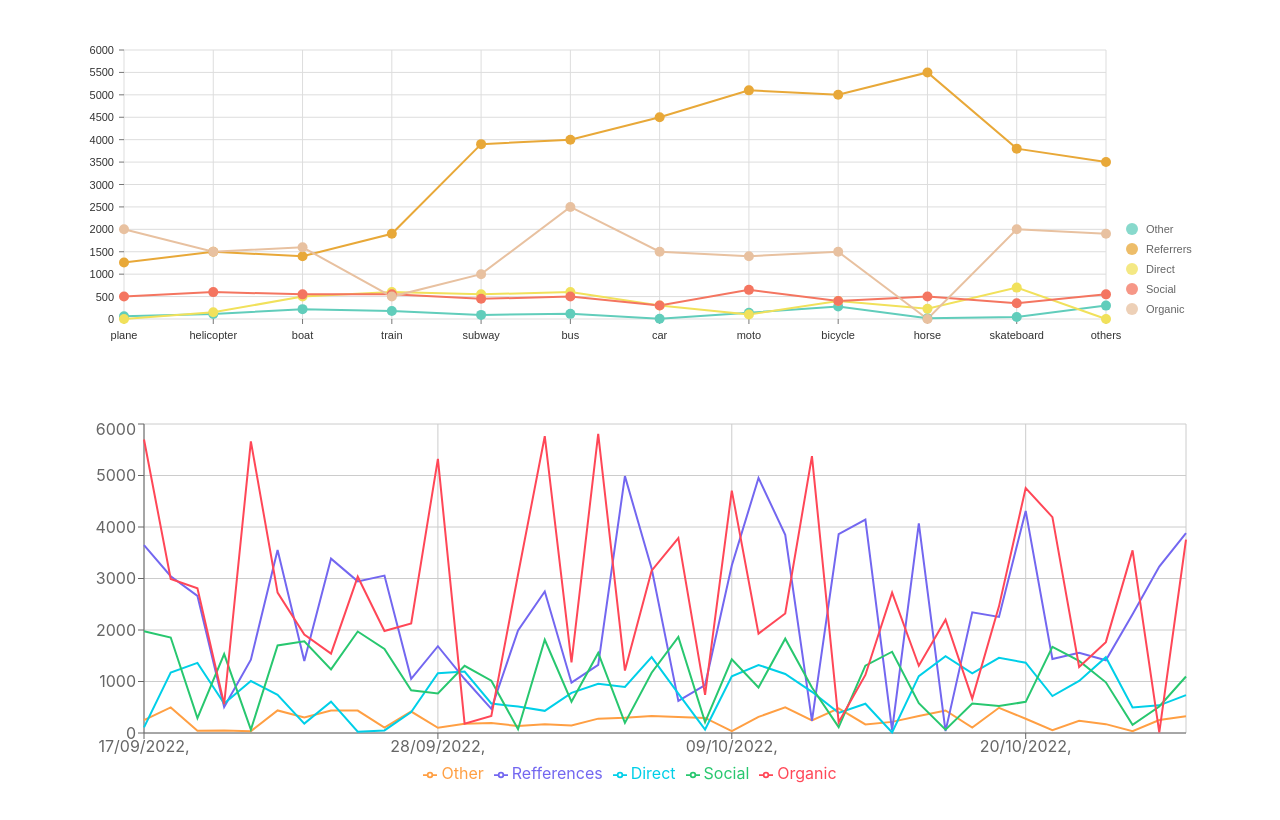
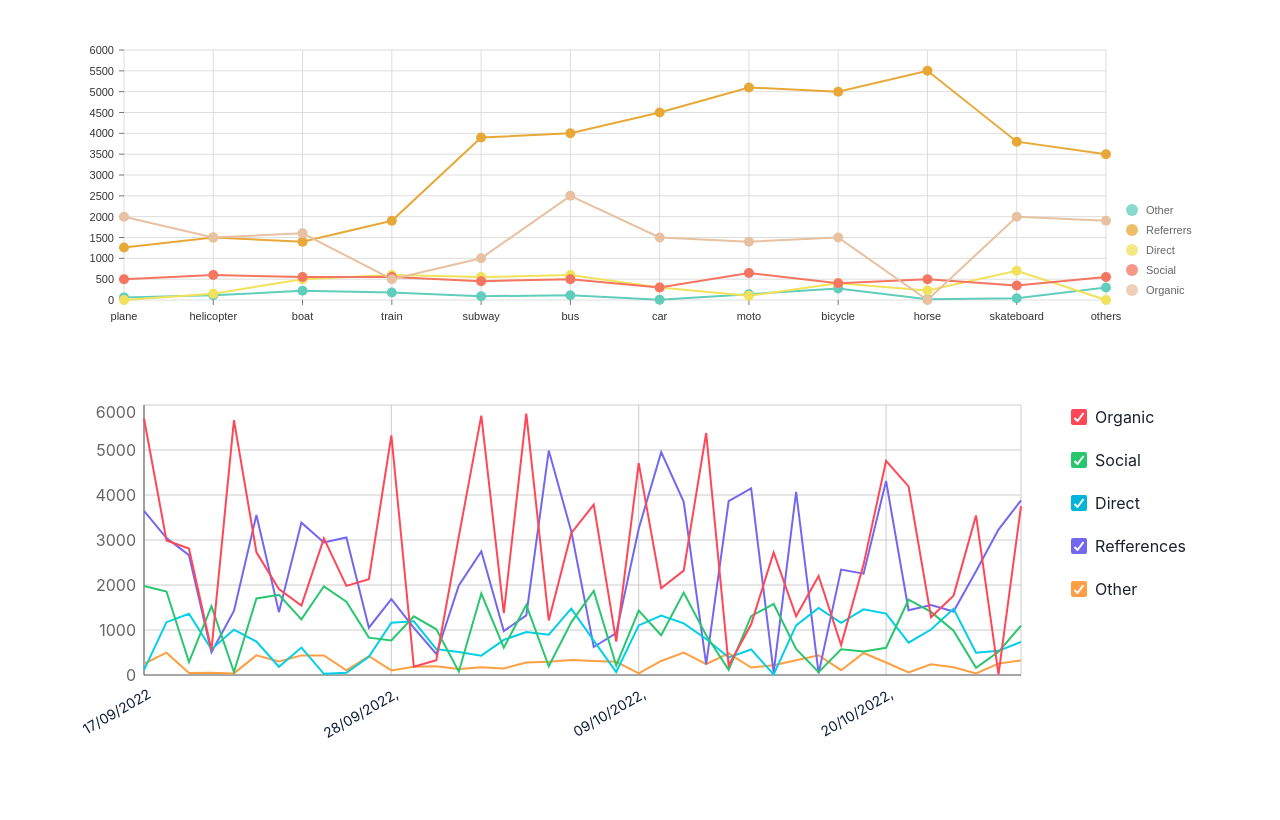
Before and after one commit to Pasha28198/test-chart, a React (Create React App) app: page / in a window 1280 px wide. Shown: the top 820 px of the page. Built offline with nearby package versions, Linux system fonts and the light colour scheme; the HTML template or start-up script is replaced by a standard one.

Commit message:
Add some styles

```diff
--- a/package.json
+++ b/package.json
@@ -3,11 +3,15 @@
   "version": "0.1.0",
   "private": true,
   "dependencies": {
+    "@chakra-ui/react": "^2.3.2",
+    "@emotion/react": "^11.10.4",
+    "@emotion/styled": "^11.10.4",
     "@nivo/line": "^0.80.0",
     "@testing-library/jest-dom": "^5.16.5",
     "@testing-library/react": "^13.4.0",
     "@testing-library/user-event": "^13.5.0",
     "dateformat": "^5.0.3",
+    "framer-motion": "^7.3.5",
     "nivo": "^0.31.0",
     "react": "^18.2.0",
     "react-dom": "^18.2.0",
--- a/src/App.js
+++ b/src/App.js
@@ -1,14 +1,18 @@
 import './App.css';
 
 import { NivoChart } from './Charts/NivoChart';
+import { ChakraProvider } from '@chakra-ui/react';
+import { RechartExample } from './Charts/Rechart';
 
-import { RechartExample } from './Charts/Rechart';
+import { theme } from './theme';
 
 function App() {
   return (
     <div className="App">
-      <NivoChart />
-      <RechartExample/>
+      <ChakraProvider theme={theme}>
+        <NivoChart />
+        <RechartExample />
+      </ChakraProvider>
     </div>
   );
 }
--- a/src/Charts/Rechart.js
+++ b/src/Charts/Rechart.js
@@ -1,4 +1,4 @@
-import React, { PureComponent } from 'react';
+import React, { useState } from 'react';
 import {
   LineChart,
   Line,
@@ -12,7 +12,21 @@ import {
 import { Container } from './styles';
 import { RechartMock } from './mock';
 
+import { CustomizedAxisTick } from './components/CustomizedAxisTick';
+import { CustomizedLegend } from './components/CustomizedLegend';
+
 export const RechartExample = () => {
+  const [hidenLines, setHidenLines] = useState({
+    Other: false,
+    Refferences: false,
+    Direct: false,
+    Social: false,
+    Organic: false,
+  });
+  const togleLine = (lineName) => {
+    console.log(lineName);
+    setHidenLines({ ...hidenLines, [lineName]: !hidenLines[lineName] });
+  };
   return (
     <Container>
       <ResponsiveContainer width="100%" height="100%">
@@ -22,15 +36,22 @@ export const RechartExample = () => {
             top: 5,
             right: 30,
             left: 20,
-            bottom: 5,
+            bottom: 45,
           }}
         >
           <CartesianGrid />
-          <XAxis interval={10} dataKey="name" />
-          <YAxis tickCount={7} max={6000} />
-          <Tooltip />
-          <Legend />
+          <XAxis tickLine={false} tick={<CustomizedAxisTick />} interval={10} dataKey="name" />
+          <YAxis tickLine={false} tickCount={7} />
+          <Tooltip cursor={false} />
+          <Legend
+            content={<CustomizedLegend togleLine={togleLine} />}
+            margin={{ bottom: 1000 }}
+            verticalAlign="top"
+            align="right"
+            layout="vertical"
+          />
           <Line
+            hide={hidenLines.Other}
             type="linear"
             strokeWidth={2}
             dataKey="Other"
@@ -40,6 +61,7 @@ export const RechartExample = () => {
           />
           <Line
             type="linear"
+            hide={hidenLines.Refferences}
             dataKey="Refferences"
             dot={false}
             strokeWidth={2}
@@ -48,6 +70,7 @@ export const RechartExample = () => {
           />
           <Line
             type="linear"
+            hide={hidenLines.Direct}
             strokeWidth={2}
             dataKey="Direct"
             dot={false}
@@ -58,6 +81,7 @@ export const RechartExample = () => {
             type="linear"
             strokeWidth={2}
             dataKey="Social"
+            hide={hidenLines.Social}
             dot={false}
             stroke="#28C76F"
             activeDot={{ r: 6 }}
@@ -66,6 +90,7 @@ export const RechartExample = () => {
             type="linear"
             strokeWidth={2}
             dataKey="Organic"
+            hide={hidenLines.Organic}
             dot={false}
             stroke="#FF4757"
             activeDot={{ r: 6 }}
--- /dev/null
+++ b/src/Charts/components/CustomizedAxisTick.js
@@ -0,0 +1,22 @@
+import { PureComponent } from 'react';
+export class CustomizedAxisTick extends PureComponent {
+  render() {
+    const { x, y, stroke, payload } = this.props;
+    return (
+      <g transform={`translate(${x},${y})`}>
+        <text
+          fontWeight={400}
+          fontSize={'14px'}
+          x={0}
+          y={0}
+          dy={16}
+          textAnchor="end"
+          fill="#0C1D37"
+          transform="rotate(-30)"
+        >
+          {payload.value}
+        </text>
+      </g>
+    );
+  }
+}
--- /dev/null
+++ b/src/Charts/components/CustomizedLegend.js
@@ -0,0 +1,24 @@
+import styled from 'styled-components';
+import { Checkbox, Stack } from '@chakra-ui/react';
+
+export const CustomizedLegend = ({ togleLine }) => {
+  return (
+    <Stack ml={'50px'} spacing={'19px'} direction="column">
+      <Checkbox onChange={() => togleLine('Organic')} colorScheme="red" defaultChecked>
+        Organic
+      </Checkbox>
+      <Checkbox onChange={() => togleLine('Social')} colorScheme="green" defaultChecked>
+        Social
+      </Checkbox>
+      <Checkbox onChange={() => togleLine('Direct')} colorScheme="cyan" defaultChecked>
+        Direct
+      </Checkbox>
+      <Checkbox onChange={() => togleLine('Refferences')} colorScheme="Purple" defaultChecked>
+        Refferences
+      </Checkbox>
+      <Checkbox onChange={() => togleLine('Other')} colorScheme="Orange" defaultChecked>
+        Other
+      </Checkbox>
+    </Stack>
+  );
+};
--- a/src/Charts/mock.js
+++ b/src/Charts/mock.js
@@ -274,7 +274,7 @@ export const mockData = [
 
 export const RechartMock = [
   {
-    name: '17/09/2022,',
+    name: '17/09/2022',
     Other: 250,
     Refferences: 3647,
     Direct: 109,
@@ -290,7 +290,7 @@ export const RechartMock = [
     Organic: 2991,
   },
   {
-    name: '19/09/2022,',
+    name: '19/09/2022',
     Other: 44,
     Refferences: 2663,
     Direct: 1361,
@@ -298,7 +298,7 @@ export const RechartMock = [
     Organic: 2809,
   },
   {
-    name: '20/09/2022,',
+    name: '20/09/2022',
     Other: 48,
     Refferences: 505,
     Direct: 574,
@@ -306,7 +306,7 @@ export const RechartMock = [
     Organic: 558,
   },
   {
-    name: '21/09/2022,',
+    name: '21/09/2022',
     Other: 36,
     Refferences: 1424,
     Direct: 1009,
--- a/src/Charts/styles.js
+++ b/src/Charts/styles.js
@@ -2,7 +2,7 @@ import styled from 'styled-components';
 
 export const Container = styled.div`
   width: 90%;
-  height: 369px;
+  height: 400px;
   overflow-x: scroll;
   margin: auto;
   padding-bottom: 50px;
--- /dev/null
+++ b/src/theme.js
@@ -0,0 +1,21 @@
+import { extendTheme } from '@chakra-ui/react';
+
+export const theme = extendTheme({
+  colors: {
+    green: {
+      500: '#28C76F',
+    },
+    red: {
+      500: '#FF4757',
+    },
+    Cyan: {
+      500: '#x00CFE8',
+    },
+    Purple: {
+      500: '#7367F0',
+    },
+    Orange: {
+      500: '#FF9F43',
+    },
+  },
+});
```
Also changed, not shown: 1 other file (tests, documents, lock files or other folders).
